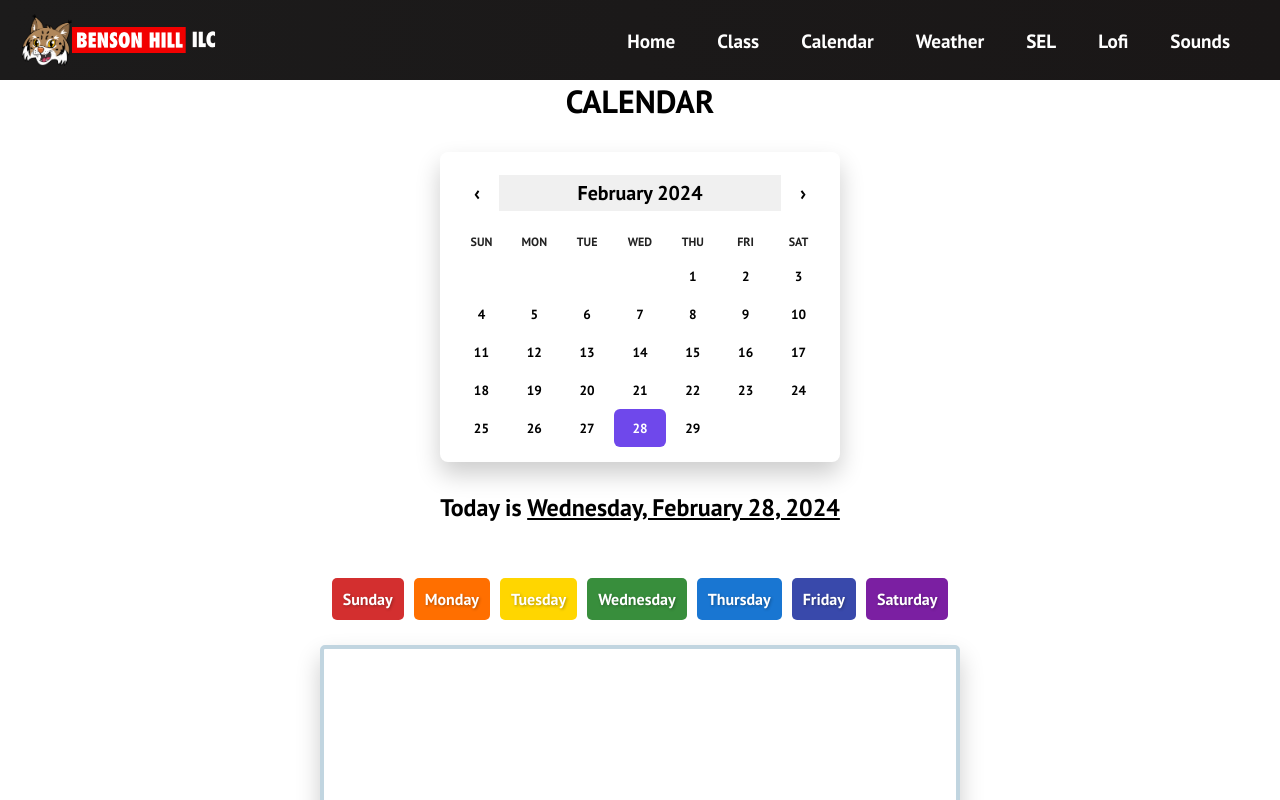
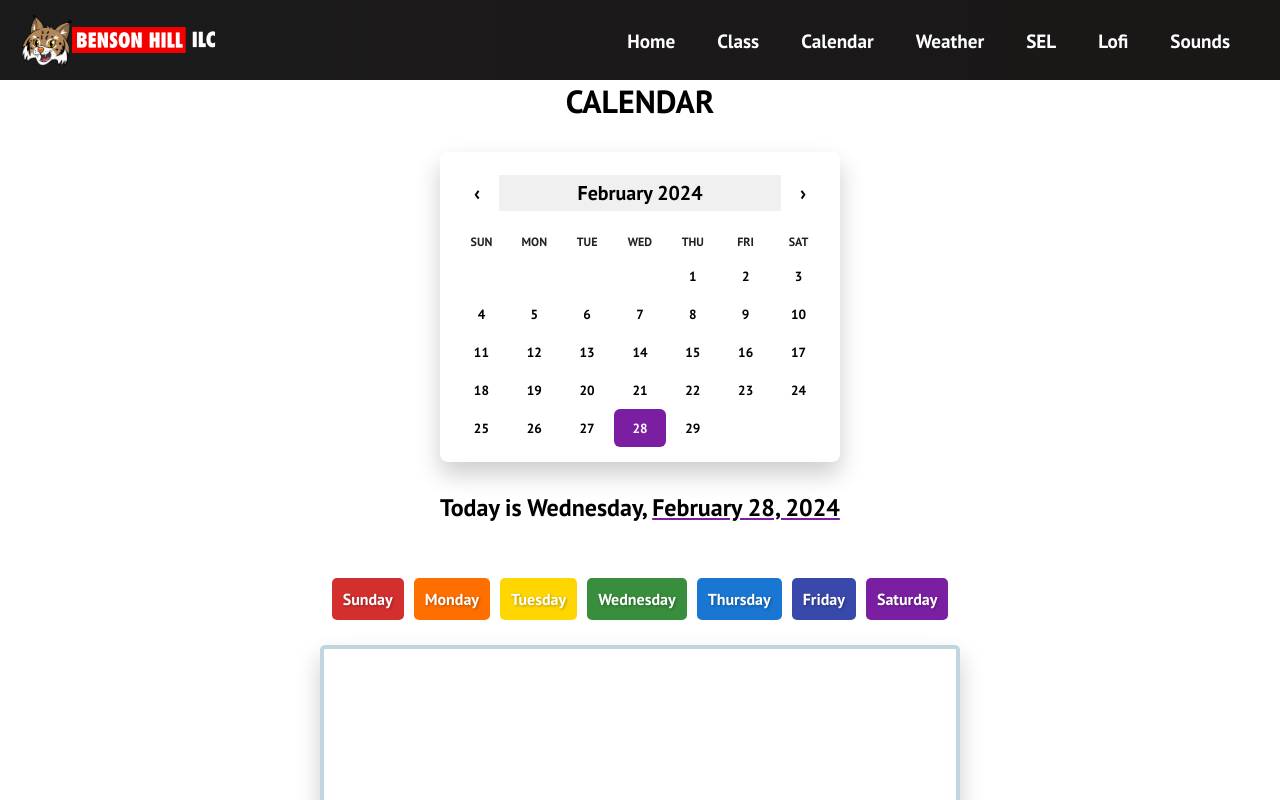
Before and after one commit to crzn24/morning-meeting-app, a React (Vite) app: page /calendar in a window 1280 px wide. Shown: the top 800 px of the page. Built offline with nearby package versions, Linux system fonts and the light colour scheme.

Commit message:
works on styling

```diff
--- a/src/components/pages/CalendarPage.css
+++ b/src/components/pages/CalendarPage.css
@@ -25,17 +25,38 @@
 
 .calendarpage-fulldate-wrapper {
   display: flex;
+  justify-content: center;
+  margin-bottom: 50px;
 }
 
 .calendarpage-fulldate {
+  font-size: 1.5rem;
+}
+
+.calendarpage-fulldate > p {
+  display: flex;
+  flex-direction: column;
+  justify-content: center;
   align-items: center;
-  justify-content: center;
-  font-size: 1.5rem;
-  margin-bottom: 50px;
+  text-align: center;
+  height: 100%;
 }
 
 .full-date-span {
-  text-decoration: underline;
+  text-decoration: underline #7b1fa2;
+}
+
+.weekday-span {
+  animation: bounce 0.5s infinite alternate;
+}
+
+@keyframes bounce {
+  0% {
+    transform: translateY(0);
+  }
+  100% {
+    transform: translateY(-5px);
+  }
 }
 
 /* REACT CALENDAR STYLING  */
@@ -180,7 +201,7 @@ abbr[title] {
 .react-calendar__tile:enabled:hover,
 .react-calendar__tile:enabled:focus {
   background: #f8f8fa;
-  color: #6f48eb;
+  color: #7b1fa2;
   border-radius: 6px;
 }
 
@@ -189,7 +210,7 @@ abbr[title] {
   background: #6f48eb33;
   border-radius: 6px;
   font-weight: bold;
-  color: #6f48eb;
+  color: #7b1fa2;
 }
 
 /* MY STYLE */
@@ -198,7 +219,7 @@ abbr[title] {
   background: #6f48eb33;
   border-radius: 6px;
   font-weight: bold;
-  color: #6f48eb;
+  color: #7b1fa2;
 }
 
 .react-calendar__tile--hasActive {
@@ -212,7 +233,7 @@ abbr[title] {
 }
 /* MY STYLE */
 .react-calendar__tile--active {
-  background: #6f48eb;
+  background: #7b1fa2;
   border-radius: 6px;
   font-weight: bold;
   color: white;
@@ -221,7 +242,7 @@ abbr[title] {
 /* MY STYLE */
 .react-calendar__tile--active:enabled:hover,
 .react-calendar__tile--active:enabled:focus {
-  background: #6f48eb;
+  background: #7b1fa2;
   color: white;
 }
 
@@ -233,7 +254,7 @@ abbr[title] {
 /* MY OTHER STYLES FOR RANGE  */
 .react-calendar__tile--range {
   background: #f8f8fa;
-  color: #6f48eb;
+  color: #7b1fa2;
   border-radius: 0;
 }
 .react-calendar__tile--rangeStart {
@@ -241,7 +262,7 @@ abbr[title] {
   border-bottom-right-radius: 0;
   border-top-left-radius: 6px;
   border-bottom-left-radius: 6px;
-  background: #6f48eb;
+  background: #7b1fa2;
   color: white;
 }
 .react-calendar__tile--rangeEnd {
@@ -251,7 +272,7 @@ abbr[title] {
   border-bottom-left-radius: 6px;
   border-top-right-radius: 6px;
   border-bottom-right-radius: 6px;
-  background: #6f48eb;
+  background: #7b1fa2;
   color: white;
 }
 
@@ -296,15 +317,15 @@ abbr[title] {
 }
 
 .cal-thurs {
-background-color: #1976d2;
+  background-color: #1976d2;
 }
 
 .cal-fri {
-background-color: #3949ab;
+  background-color: #3949ab;
 }
 
 .cal-sat {
-background-color: #7b1fa2;
+  background-color: #7b1fa2;
 }
 
 .cal-react-player {
--- a/src/components/pages/CalendarPage.jsx
+++ b/src/components/pages/CalendarPage.jsx
@@ -35,8 +35,18 @@ const CalendarPage = () => {
         <div className="calendarpage-fulldate-wrapper">
           <p className="calendarpage-fulldate">
             <span>Today is</span>{" "}
+            {/* <span className="full-date-span">
+              {date.toLocaleDateString(undefined, options)}
+            </span> */}
+            <span className="weekday-span">
+              {date.toLocaleDateString(undefined, { weekday: "long" }) + ", "}
+            </span>
             <span className="full-date-span">
-              {date.toLocaleDateString(undefined, options)}
+              {date.toLocaleDateString(undefined, {
+                month: "long",
+                day: "numeric",
+                year: "numeric",
+              })}
             </span>
           </p>
         </div>
```
